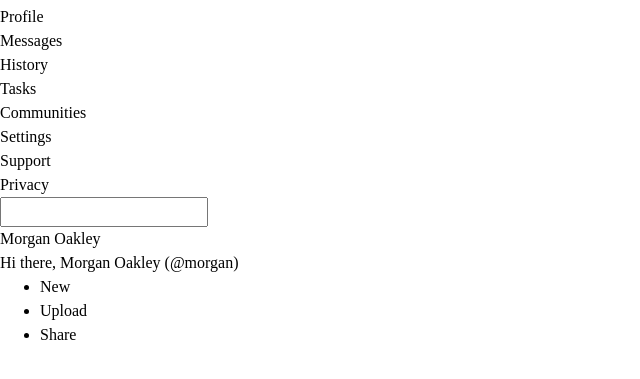
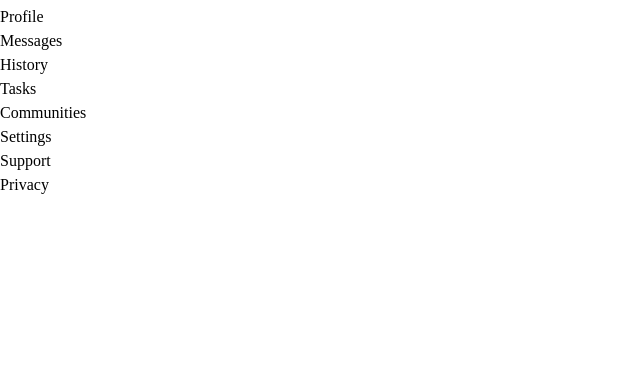
Before and after one commit to n-pontes/admin-dashboard, a plain HTML site: page index.html in a window 1280 px wide. Shown: the part 43-422 px from the top of the page, without its empty margins (0-640 px from the left). Drawn offline with Linux system fonts and the light colour scheme.

Commit message:
Comment irrelevant sections for this early stage of the project

```diff
--- a/index.html
+++ b/index.html
@@ -24,7 +24,7 @@
             <div class="privacy">Privacy</div>
         </div>
     </div>
-    <div class="header-top">
+    <!--<div class="header-top">
         <div class="search">
             <input type="search">
             <p>Morgan Oakley</p>
@@ -38,7 +38,7 @@
                     <li>Share</li>
                 </ul>
             </div>
-        </div>
+        </div>-->
     </div>
 </div>
 </body>
```
